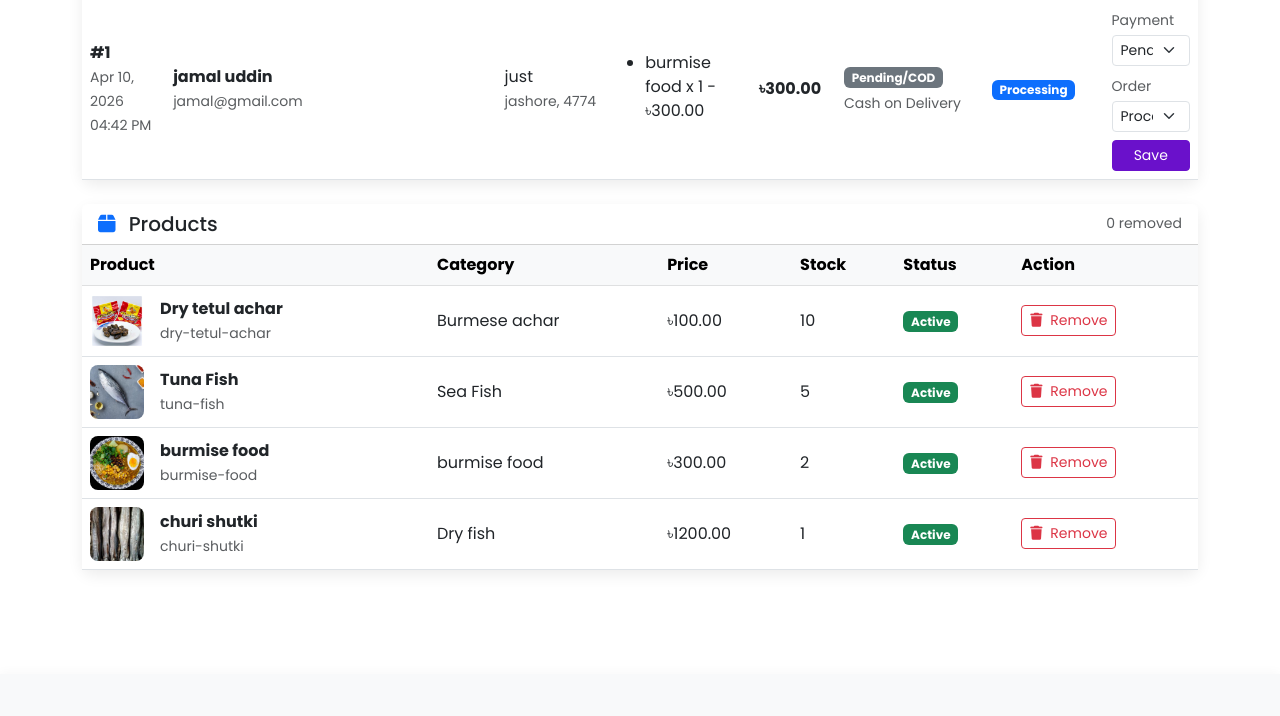
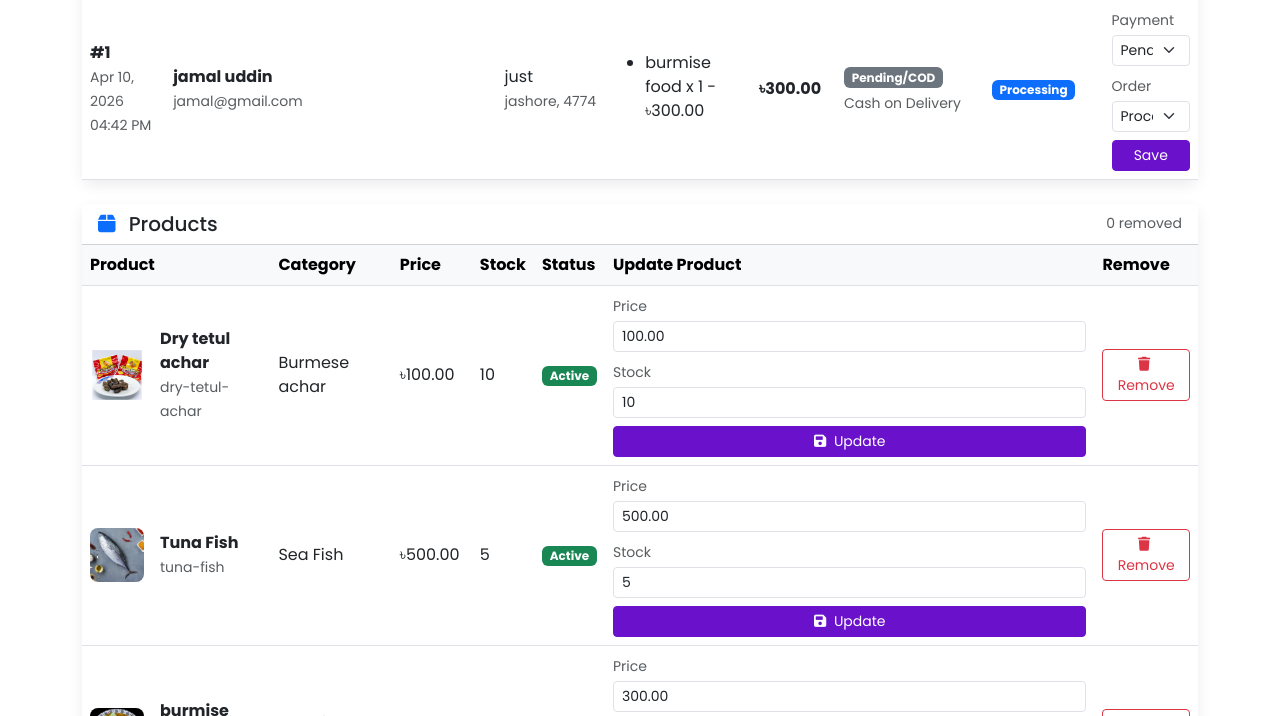
Before and after one commit to Mohammadridwan241/SeaSide_E_Market_Shop, a Django app: page /store-admin/ in a window 1280 px wide. Shown: the part 5784-6500 px from the top of the page. Run offline with Django 5.2, Linux system fonts and the light colour scheme; a user stored in the database is signed in; data comes from the database, SQL or seed files in the repository; both versions use the stored data as it was after the commit.

Commit message:
add update product

```diff
--- a/SeaSide_Shop/forms.py
+++ b/SeaSide_Shop/forms.py
@@ -106,6 +106,28 @@ class ProductForm(forms.ModelForm):
                 field.widget.attrs.update({'class': 'form-control'})
 
 
+class ProductUpdateForm(forms.ModelForm):
+    class Meta:
+        model = Product
+        fields = ['price', 'stock']
+        widgets = {
+            'price': forms.NumberInput(attrs={'class': 'form-control form-control-sm', 'min': '0.01', 'step': '0.01'}),
+            'stock': forms.NumberInput(attrs={'class': 'form-control form-control-sm', 'min': '0', 'step': '1'}),
+        }
+
+    def clean_price(self):
+        price = self.cleaned_data['price']
+        if price <= 0:
+            raise forms.ValidationError('Price must be greater than 0.')
+        return price
+
+    def clean_stock(self):
+        stock = self.cleaned_data['stock']
+        if stock < 0:
+            raise forms.ValidationError('Stock cannot be negative.')
+        return stock
+
+
 class FrontendOrderStatusForm(forms.ModelForm):
     class Meta:
         model = Order
--- a/SeaSide_Shop/urls.py
+++ b/SeaSide_Shop/urls.py
@@ -38,5 +38,6 @@ urlpatterns = [
     path('store-admin/', views.frontend_admin_dashboard, name='frontend_admin_dashboard'),
     path('store-admin/orders/<int:order_id>/status/', views.frontend_admin_update_order_status, name='frontend_admin_update_order_status'),
     path('store-admin/products/add/', views.frontend_admin_add_product, name='frontend_admin_add_product'),
+    path('store-admin/products/<int:product_id>/update/', views.frontend_admin_update_product, name='frontend_admin_update_product'),
     path('store-admin/products/<int:product_id>/remove/', views.frontend_admin_remove_product, name='frontend_admin_remove_product'),
 ]
--- a/SeaSide_Shop/views.py
+++ b/SeaSide_Shop/views.py
@@ -17,6 +17,7 @@ from .forms import (
     PasswordResetRequestForm,
     PasswordResetCodeForm,
     ProductForm,
+    ProductUpdateForm,
     FrontendOrderStatusForm,
 )
 from .models import (
@@ -795,3 +796,26 @@ def frontend_admin_remove_product(request, product_id):
             messages.info(request, f'{product.name} is already removed from the store.')
 
     return redirect('frontend_admin_dashboard')
+
+
+@frontend_admin_required
+def frontend_admin_update_product(request, product_id):
+    product = get_object_or_404(Product, id=product_id)
+
+    if request.method == 'POST':
+        form = ProductUpdateForm(request.POST, instance=product)
+        if form.is_valid():
+            updated_product = form.save()
+            messages.success(
+                request,
+                f'{updated_product.name} updated successfully. Price: ৳{updated_product.price}, Stock: {updated_product.stock}.'
+            )
+        else:
+            error_text = ' '.join(
+                error
+                for errors in form.errors.values()
+                for error in errors
+            )
+            messages.error(request, error_text or 'Product could not be updated.')
+
+    return redirect('frontend_admin_dashboard')
--- a/templates/SeaSide_Shop/frontend_admin/dashboard.html
+++ b/templates/SeaSide_Shop/frontend_admin/dashboard.html
@@ -238,7 +238,8 @@
                         <th>Price</th>
                         <th>Stock</th>
                         <th>Status</th>
-                        <th>Action</th>
+                        <th>Update Product</th>
+                        <th>Remove</th>
                     </tr>
                 </thead>
                 <tbody>
@@ -270,6 +271,24 @@
                             {% endif %}
                         </td>
                         <td>
+                            <form method="post" action="{% url 'frontend_admin_update_product' product.id %}" class="row g-2 align-items-end">
+                                {% csrf_token %}
+                                <div class="col-12">
+                                    <label class="small text-muted mb-1">Price</label>
+                                    <input type="number" name="price" value="{{ product.price }}" min="0.01" step="0.01" class="form-control form-control-sm" required>
+                                </div>
+                                <div class="col-12">
+                                    <label class="small text-muted mb-1">Stock</label>
+                                    <input type="number" name="stock" value="{{ product.stock }}" min="0" step="1" class="form-control form-control-sm" required>
+                                </div>
+                                <div class="col-12">
+                                    <button type="submit" class="btn btn-sm btn-primary w-100">
+                                        <i class="fas fa-save me-1"></i> Update
+                                    </button>
+                                </div>
+                            </form>
+                        </td>
+                        <td>
                             {% if product.available %}
                             <form method="post" action="{% url 'frontend_admin_remove_product' product.id %}">
                                 {% csrf_token %}
@@ -284,7 +303,7 @@
                     </tr>
                     {% empty %}
                     <tr>
-                        <td colspan="6" class="text-center py-5">
+                        <td colspan="7" class="text-center py-5">
                             <i class="fas fa-box-open fa-3x text-muted mb-3"></i>
                             <p class="mb-0 text-muted">No products found.</p>
                         </td>
```
Also changed, not shown: templates/SeaSide_Shop/home.html (+0 -17 lines), db.sqlite3.
